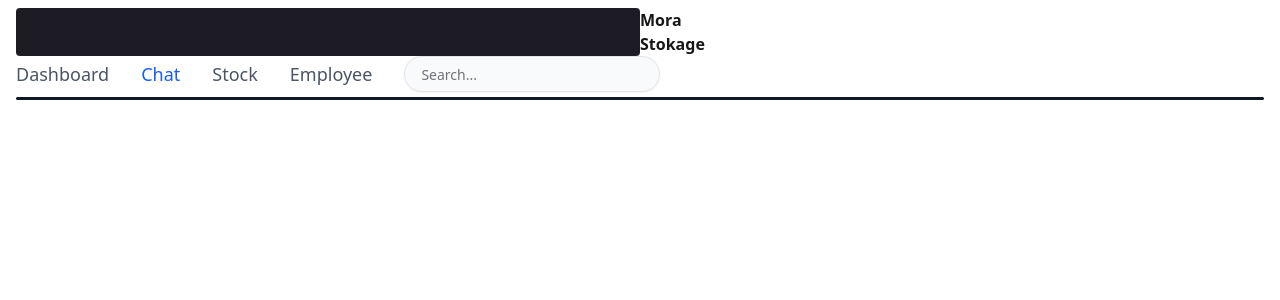
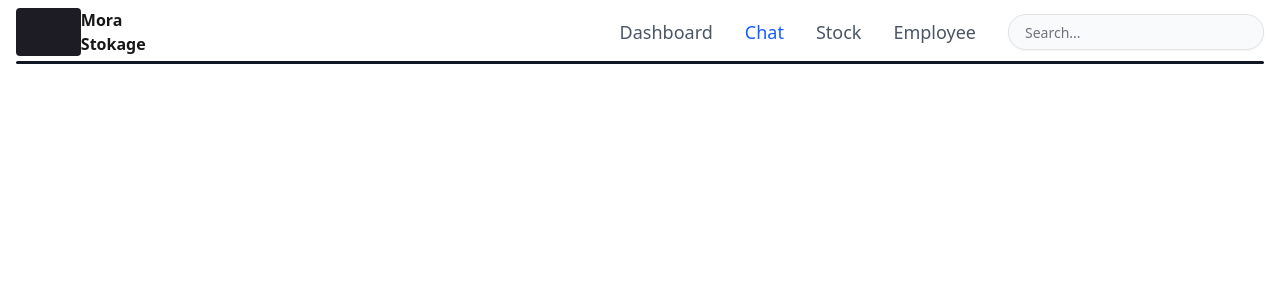
Before and after one commit to michel-henintsoa/morastock, a Next.js app: page / in a window 1280 px wide. Shown: the top 300 px of the page. Built offline with nearby package versions, Linux system fonts and the light colour scheme.

Commit message:
fix: adjust header layout and button styling in Home component

```diff
--- a/src/app/page.tsx
+++ b/src/app/page.tsx
@@ -22,8 +22,9 @@ export default function Home() {
     <>
       <header
       className=
-        "after:bg-gray-900 after:w-full after:h-[3px] after:rounded-full after:absolute after:bottom-0 relative pb-2 w-full mt-2"
+        "after:bg-gray-900 after:w-full after:h-[3px] after:rounded-full after:absolute after:bottom-0 relative pb-2 w-full mt-2 flex justify-between"
       >
+
         <div id="icon" className="grid grid-cols-2 grid-rows-1 w-[150] align-center">
           <div className="w-[40] h-[40] bg-[#1D1C24] rounded"></div>
           <div className="w-[100] h-[60] font-inter align-bottom font-bold">
@@ -36,7 +37,7 @@ export default function Home() {
             <button
               key={item.label}
               onClick={() => handleNavClick(item.label)}
-              className={`text-lg font-medium transition-colors ${
+              className={`text-lg transition-colors ${
                 activeNav === item.label
                   ? 'text-blue-600'
                   : 'text-gray-600 hover:text-gray-900'
```
